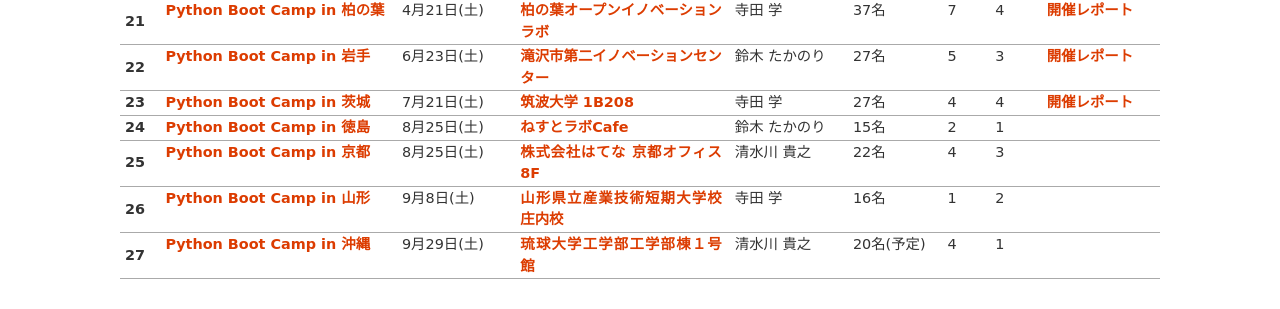
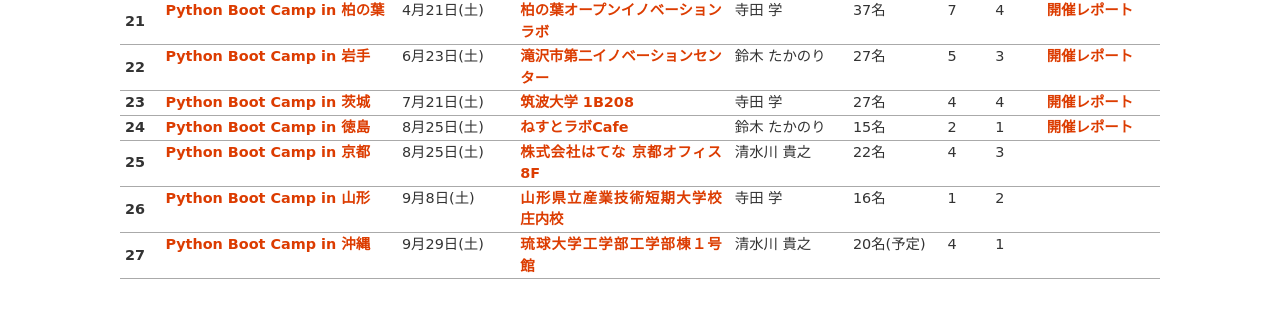
Before and after one commit to pyconjp/www.pycon.jp, a Sphinx documentation site: the page built from source/support/bootcamp.rst, in a window 1280 px wide and 900 px high, scrolled down 2658 px. Shown: the part 141-450 px from the top of the window. Built offline with Sphinx 7.4.7, drawn with Linux system fonts in a browser that asks for light colours.

Commit message:
add pycamp tokushima report

```diff
--- a/source/support/bootcamp.rst
+++ b/source/support/bootcamp.rst
@@ -375,7 +375,7 @@
      - 15名
      - 2
      - 1
-     -
+     - `開催レポート <https://pyconjp.blogspot.com/2018/09/pycamp-in-tokushima-report.html>`__
    * - 25
      - `Python Boot Camp in 京都 <https://pyconjp.connpass.com/event/94170/>`__
      - 8月25日(土)
```
